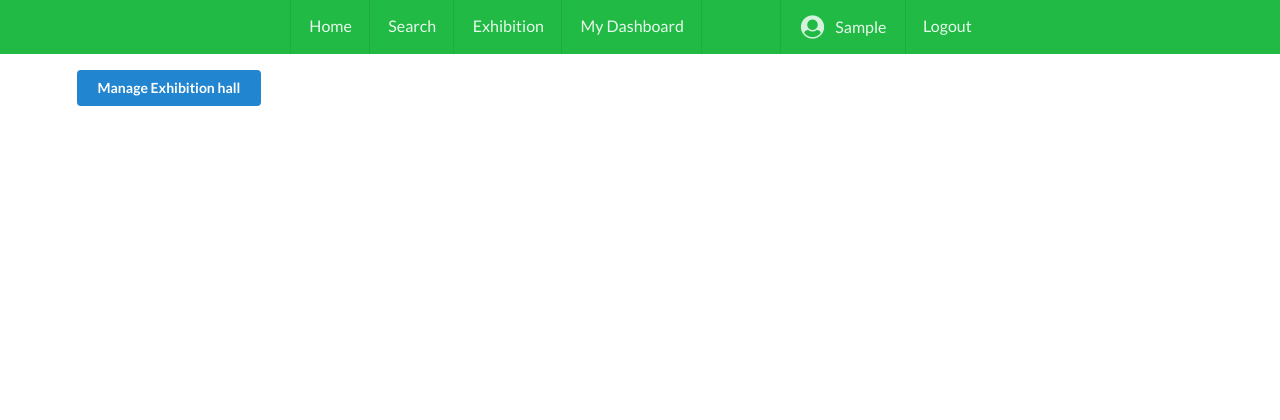
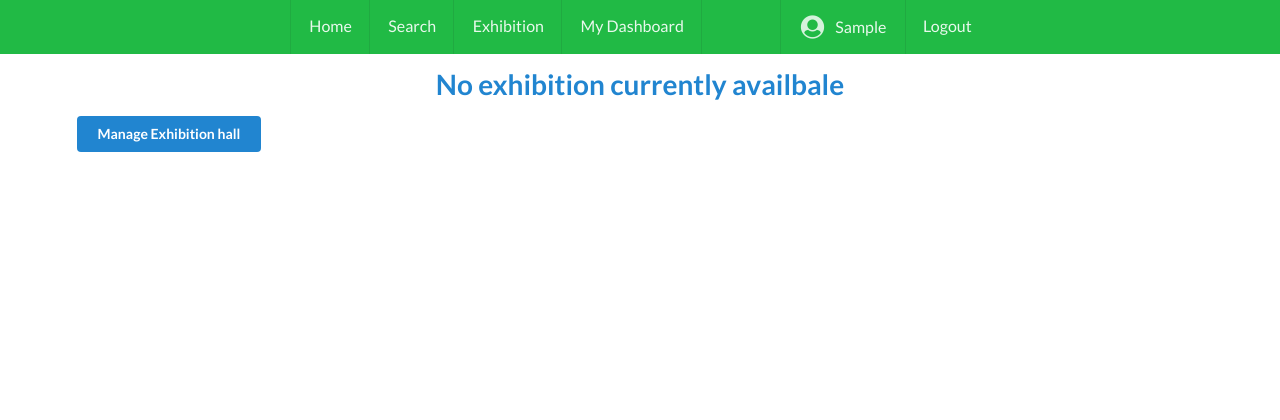
Before and after one commit to chaudharynabin6/Online-Art-Gallery, a Django app: page /exhibition/ in a window 1280 px wide. Shown: the top 420 px of the page. After the commit the page ends 152 px from the top, so only its background shows below. Run offline with Django 3.2, Linux system fonts and the light colour scheme; the visitor is signed in with stand-in values (Sample User, id 1); data that the repository does not hold is empty; some libraries are stand-ins or nearby versions.

Commit message:
fixing if there is not any exhibition

```diff
--- a/src/exhibition/templates/exhibition/exhibition-hall.html
+++ b/src/exhibition/templates/exhibition/exhibition-hall.html
@@ -2,8 +2,11 @@
 
 {% block content %}
 <div class="ui container">
-{% if is_artist %}
+{% if is_artist and is_exhibition %}
 <a class="ui button primary" href="{% url 'exhibition:add-art' %}">Add Art</a>
+{% endif %}
+{% if not is_exhibition %}
+<h1 class="ui header blue aligned center">No exhibition currently availbale</h1>
 {% endif %}
 {% if request.user.is_superuser %}
 <a class="ui button primary" href="{% url 'exhibition:manage-exhibition' %}">Manage Exhibition hall</a>
--- a/src/exhibition/views.py
+++ b/src/exhibition/views.py
@@ -15,6 +15,11 @@ def exhibition_hall(request):
     This function is home for the exhibition hall
     """
     ex = exhibition.objects.filter(is_active=True).first()
+
+    if(ex):
+        is_exhibition = True
+    else:
+        is_exhibition = False
     if not request.user.is_authenticated:
         return render(request, "exhibition/not-found.html", {
             "error": "you must login first"
@@ -38,7 +43,8 @@ def exhibition_hall(request):
         arts = art.objects.filter(exhibition=ex, is_approved=True)
     context = {
         "arts": arts,
-        "is_artist": is_artist
+        "is_artist": is_artist,
+        "is_exhibition": is_exhibition
     }
     return render(request, "exhibition/exhibition-hall.html", context)
 
```
